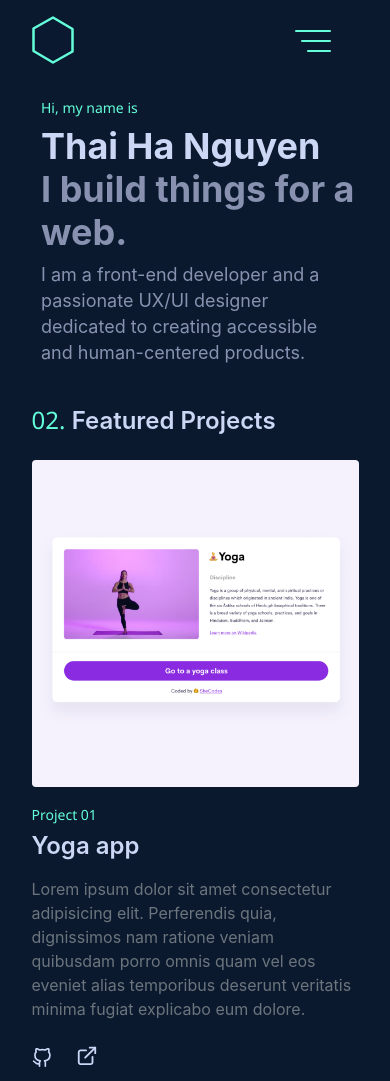
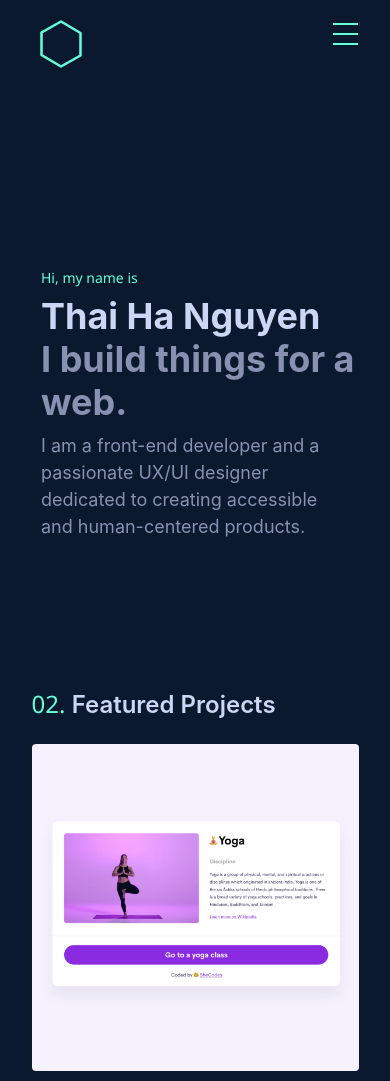
Before and after one commit to thaihanguyen98/Portfolio, a website: page index.html in a window 390 px wide. Shown: the top 1081 px of the page. Drawn offline with nearby package versions, Linux system fonts and the light colour scheme; a web font is replaced by a local one.

Commit message:
update nav

```diff
--- a/index.html
+++ b/index.html
@@ -29,48 +29,35 @@
     <link rel="stylesheet" href="src/style.css" />
   </head>
   <body>
-    <nav class="navbar navbar-expand-lg fixed-top">
-      <div class="container">
-        <a class="navbar-brand" href="index.html"
-          ><img src="icons/logo.svg"
-        /></a>
-        <button
-          class="navbar-toggler"
-          type="button"
-          data-bs-toggle="collapse"
-          data-bs-target="#navbarNav"
-          aria-controls="navbarNav"
-          aria-expanded="false"
-          aria-label="Toggle navigation"
-        >
-          <img src="icons/menu-button.svg" />
-        </button>
-        <div class="collapse navbar-collapse" id="navbarNav">
-          <ul class="nav justify-content-end">
-            <li class="nav-item">
-              <a class="nav-link active" aria-current="page" href="index.html"
+    <div class="nav">
+      <input type="checkbox" id="nav-check" />
+      <div class="nav-header">
+        <a href="index.html" class="nav-title"><img src="icons/logo.svg" /></a>
+      </div>
+      <div class="nav-btn">
+        <label for="nav-check">
+          <span></span>
+          <span></span>
+          <span></span>
+        </label>
+      </div>
+
+      <div class="nav-links">
+        <a href="//github.io/jo_geek" target="_blank"
           ><span class="nav-number">01. </span>Home</a
         >
-            </li>
-            <li class="nav-item">
-              <a class="nav-link" href="about.html"
-                ><span class="nav-number">02. </span>Projects</a
+
+        <a href="https://in.linkedin.com/in/jonesvinothjoseph" target="_blank"
+          ><span class="nav-number">02. </span>Project</a
         >
-            </li>
-            <li class="nav-item">
-              <a class="nav-link" href="about.html"
+        <a href="https://codepen.io/jo_Geek/" target="_blank"
           ><span class="nav-number">03. </span>About</a
         >
-            </li>
-            <li class="nav-item">
-              <a class="nav-link" href="about.html#contact"
+        <a href="https://jsfiddle.net/user/jo_Geek/" target="_blank"
           ><span class="nav-number">04. </span>Contact</a
         >
-            </li>
-          </ul>
       </div>
     </div>
-    </nav>
     <div class="hero">
       <div class="container">
         <h4>Hi, my name is</h4>
--- a/src/style.css
+++ b/src/style.css
@@ -75,24 +75,6 @@ p {
   font-size: 16px;
 }
 
-nav {
-  background-color: var(--background-color);
-}
-
-.nav-link {
-  color: var(--default-color);
-  font-family: var(--heading-font-family);
-  font-size: 13px;
-  font-style: normal;
-  font-weight: 400;
-  padding: 30px;
-}
-
-nav a:hover,
-nav a.active {
-  color: var(--primary-color);
-}
-
 .nav-number {
   color: var(--primary-color);
   font-family: var(--heading-font-family);
@@ -142,6 +124,57 @@ footer a:hover {
   box-shadow: 0.3em 0.3em 0 0 var(--primary-color),
     inset 0.3em 0.3em 0 0 var(--primary-color);
 }
+* {
+  box-sizing: border-box;
+}
+
+.nav {
+  height: 50px;
+  width: 100%;
+  background-color: var(--background-color);
+  position: relative;
+  color: var(--default-color);
+  font-family: var(--heading-font-family);
+  font-style: normal;
+  font-weight: 400;
+}
+
+.nav > .nav-header {
+  display: inline;
+}
+
+.nav > .nav-header > .nav-title {
+  display: inline-block;
+  font-size: 22px;
+  color: #fff;
+  padding: 20px 20px 20px 20px;
+  margin-left: 20px;
+}
+
+.nav > .nav-btn {
+  display: none;
+}
+
+.nav > .nav-links {
+  display: flex;
+  justify-content: end;
+  font-size: 13px;
+}
+
+.nav > .nav-links > a {
+  display: inline-block;
+  padding: 25px 10px 13px 13px;
+  text-decoration: none;
+  color: var(--secondary-color);
+}
+
+.nav > .nav-links > a:hover {
+  color: var(--primary-color);
+}
+
+.nav > #nav-check {
+  display: none;
+}
 
 /* tablet users */
 @media (max-width: 767px) {
@@ -150,12 +183,12 @@ footer a:hover {
   }
 
   .hero {
-    padding: 100px 0px 40px 10px;
+    padding: 220px 0px 150px 10px;
   }
 
   .hero h2 {
     font-size: 18px;
-    max-width: 90%;
+    max-width: 95%;
   }
 
   h1 {
@@ -183,7 +216,7 @@ footer a:hover {
   }
 
   .hero h2 {
-    line-height: 26px;
+    line-height: 1.5;
     width: 450px;
     font-size: 18px;
   }
@@ -193,6 +226,51 @@ footer a:hover {
     padding: 5px 5px;
     padding-bottom: 60px;
   }
+
+  .nav > .nav-btn {
+    display: inline-block;
+    position: absolute;
+    right: 20px;
+    top: 10px;
+  }
+  .nav > .nav-btn > label {
+    display: inline-block;
+    width: 50px;
+    height: 50px;
+    padding: 13px;
+  }
+  .nav > .nav-btn > label:hover,
+  .nav #nav-check:checked ~ .nav-btn > label {
+    background-color: rgba(0, 0, 0, 0.3);
+  }
+  .nav > .nav-btn > label > span {
+    display: block;
+    width: 25px;
+    height: 10px;
+    border-top: 2px solid var(--primary-color);
+  }
+  .nav > .nav-links {
+    position: absolute;
+    display: block;
+    width: 100%;
+    background-color: var(--background-color);
+    height: 0px;
+    transition: all 0.3s ease-in;
+    overflow-y: hidden;
+    top: 70px;
+    left: 0px;
+  }
+  .nav > .nav-links > a {
+    display: block;
+    width: 100%;
+  }
+  .nav > #nav-check:not(:checked) ~ .nav-links {
+    height: 0px;
+  }
+  .nav > #nav-check:checked ~ .nav-links {
+    height: calc(100vh - 50px);
+    overflow-y: auto;
+  }
 }
 
 /* mobile users */
```
Lines whose indentation alone changed are shown as unchanged.
